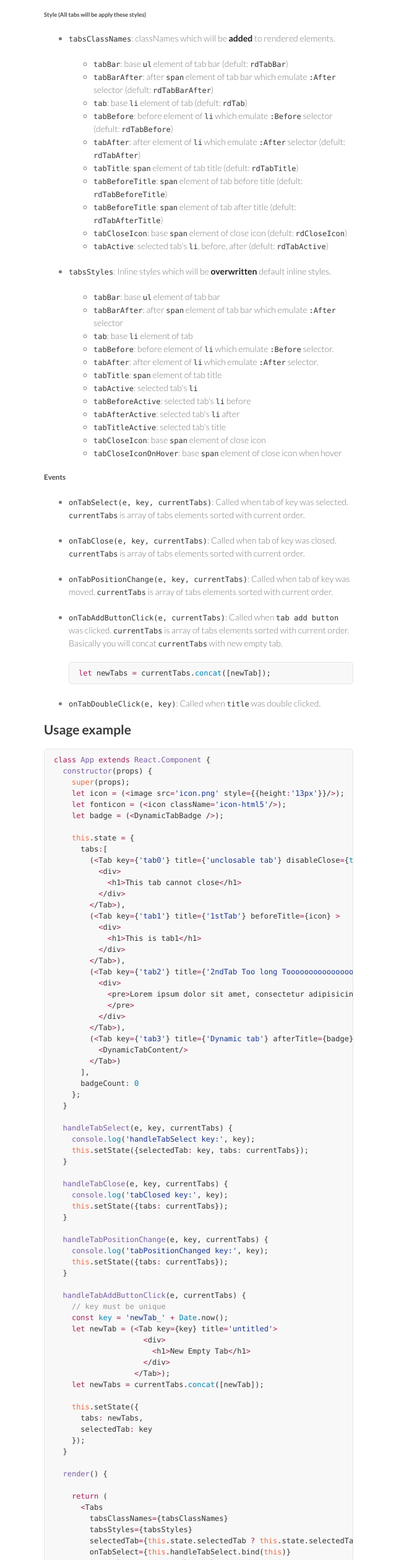
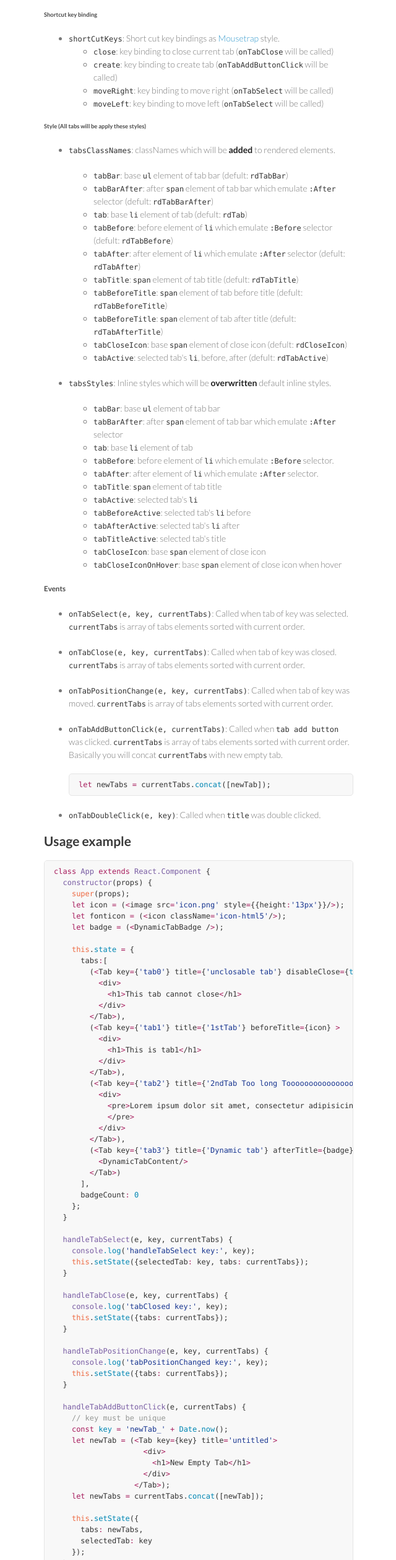
Before and after one commit to georgeOsdDev/react-draggable-tab, a plain HTML site: page index.html in a window 1280 px wide. Shown: the part 2689-5206 px from the top of the page at 62% size, without its empty margins (499-1139 px from the left). Drawn offline with Linux system fonts and the light colour scheme.

```diff
--- a/index.html
+++ b/index.html
@@ -147,6 +147,26 @@
 </ul>
 
 <h6>
+<a id="shortcut-key-binding" class="anchor" href="#shortcut-key-binding" aria-hidden="true"><span class="octicon octicon-link"></span></a>Shortcut key binding</h6>
+
+<ul>
+<li>
+<code>shortCutKeys</code>: Short cut key bindings as <a href="https://craig.is/killing/mice">Mousetrap</a> style.
+
+<ul>
+<li>
+<code>close</code>: key binding to close current tab (<code>onTabClose</code> will be called)</li>
+<li>
+<code>create</code>: key binding to create tab (<code>onTabAddButtonClick</code> will be called)</li>
+<li>
+<code>moveRight</code>: key binding to move right (<code>onTabSelect</code> will be called)</li>
+<li>
+<code>moveLeft</code>: key binding to move left (<code>onTabSelect</code> will be called)</li>
+</ul>
+</li>
+</ul>
+
+<h6>
 <a id="style-all-tabs-will-be-apply-these-styles" class="anchor" href="#style-all-tabs-will-be-apply-these-styles" aria-hidden="true"><span class="octicon octicon-link"></span></a>Style (All tabs will be apply these styles)</h6>
 
 <ul>
@@ -239,7 +259,7 @@
     <span class="pl-k">let</span> fonticon <span class="pl-k">=</span> (<span class="pl-k">&lt;</span>icon className<span class="pl-k">=</span><span class="pl-s"><span class="pl-pds">'</span>icon-html5<span class="pl-pds">'</span></span>/<span class="pl-k">&gt;</span>);
     <span class="pl-k">let</span> badge <span class="pl-k">=</span> (<span class="pl-k">&lt;</span>DynamicTabBadge /<span class="pl-k">&gt;</span>);
 
-    <span class="pl-v">this</span>.state <span class="pl-k">=</span> {
+    <span class="pl-v">this</span>.<span class="pl-c1">state</span> <span class="pl-k">=</span> {
       tabs<span class="pl-k">:</span>[
         (<span class="pl-k">&lt;</span>Tab key<span class="pl-k">=</span>{<span class="pl-s"><span class="pl-pds">'</span>tab0<span class="pl-pds">'</span></span>} title<span class="pl-k">=</span>{<span class="pl-s"><span class="pl-pds">'</span>unclosable tab<span class="pl-pds">'</span></span>} disableClose<span class="pl-k">=</span>{<span class="pl-c1">true</span>} <span class="pl-k">&gt;</span>
           <span class="pl-k">&lt;</span>div<span class="pl-k">&gt;</span>
@@ -267,22 +287,22 @@
 
   <span class="pl-en">handleTabSelect</span>(<span class="pl-smi">e</span>, <span class="pl-smi">key</span>, <span class="pl-smi">currentTabs</span>) {
     <span class="pl-en">console</span><span class="pl-c1">.log</span>(<span class="pl-s"><span class="pl-pds">'</span>handleTabSelect key:<span class="pl-pds">'</span></span>, key);
-    <span class="pl-v">this</span>.setState({selectedTab<span class="pl-k">:</span> key, tabs<span class="pl-k">:</span> currentTabs});
+    <span class="pl-v">this</span>.<span class="pl-c1">setState</span>({selectedTab<span class="pl-k">:</span> key, tabs<span class="pl-k">:</span> currentTabs});
   }
 
   <span class="pl-en">handleTabClose</span>(<span class="pl-smi">e</span>, <span class="pl-smi">key</span>, <span class="pl-smi">currentTabs</span>) {
     <span class="pl-en">console</span><span class="pl-c1">.log</span>(<span class="pl-s"><span class="pl-pds">'</span>tabClosed key:<span class="pl-pds">'</span></span>, key);
-    <span class="pl-v">this</span>.setState({tabs<span class="pl-k">:</span> currentTabs});
+    <span class="pl-v">this</span>.<span class="pl-c1">setState</span>({tabs<span class="pl-k">:</span> currentTabs});
   }
 
   <span class="pl-en">handleTabPositionChange</span>(<span class="pl-smi">e</span>, <span class="pl-smi">key</span>, <span class="pl-smi">currentTabs</span>) {
     <span class="pl-en">console</span><span class="pl-c1">.log</span>(<span class="pl-s"><span class="pl-pds">'</span>tabPositionChanged key:<span class="pl-pds">'</span></span>, key);
-    <span class="pl-v">this</span>.setState({tabs<span class="pl-k">:</span> currentTabs});
+    <span class="pl-v">this</span>.<span class="pl-c1">setState</span>({tabs<span class="pl-k">:</span> currentTabs});
   }
 
   <span class="pl-en">handleTabAddButtonClick</span>(<span class="pl-smi">e</span>, <span class="pl-smi">currentTabs</span>) {
     <span class="pl-c">// key must be unique</span>
-    <span class="pl-k">const</span> <span class="pl-c1">key</span> <span class="pl-k">=</span> <span class="pl-s"><span class="pl-pds">'</span>newTab_<span class="pl-pds">'</span></span> <span class="pl-k">+</span> <span class="pl-c1">Date</span>.now();
+    <span class="pl-k">const</span> <span class="pl-c1">key</span> <span class="pl-k">=</span> <span class="pl-s"><span class="pl-pds">'</span>newTab_<span class="pl-pds">'</span></span> <span class="pl-k">+</span> <span class="pl-c1">Date</span>.<span class="pl-c1">now</span>();
     <span class="pl-k">let</span> newTab <span class="pl-k">=</span> (<span class="pl-k">&lt;</span>Tab key<span class="pl-k">=</span>{key} title<span class="pl-k">=</span><span class="pl-s"><span class="pl-pds">'</span>untitled<span class="pl-pds">'</span></span><span class="pl-k">&gt;</span>
                     <span class="pl-k">&lt;</span>div<span class="pl-k">&gt;</span>
                       <span class="pl-k">&lt;</span>h1<span class="pl-k">&gt;</span>New Empty Tab<span class="pl-k">&lt;</span>/h1<span class="pl-k">&gt;</span>
@@ -290,7 +310,7 @@
                   <span class="pl-k">&lt;</span>/Tab<span class="pl-k">&gt;</span>);
     <span class="pl-k">let</span> newTabs <span class="pl-k">=</span> currentTabs.<span class="pl-c1">concat</span>([newTab]);
 
-    <span class="pl-v">this</span>.setState({
+    <span class="pl-v">this</span>.<span class="pl-c1">setState</span>({
       tabs<span class="pl-k">:</span> newTabs,
       selectedTab<span class="pl-k">:</span> key
     });
@@ -302,12 +322,20 @@
       <span class="pl-k">&lt;</span>Tabs
         tabsClassNames<span class="pl-k">=</span>{tabsClassNames}
         tabsStyles<span class="pl-k">=</span>{tabsStyles}
-        selectedTab<span class="pl-k">=</span>{<span class="pl-v">this</span>.state.selectedTab <span class="pl-k">?</span> <span class="pl-v">this</span>.state.selectedTab <span class="pl-k">:</span> <span class="pl-s"><span class="pl-pds">"</span>tab2<span class="pl-pds">"</span></span>}
-        onTabSelect<span class="pl-k">=</span>{<span class="pl-v">this</span>.handleTabSelect.bind(<span class="pl-v">this</span>)}
-        onTabClose<span class="pl-k">=</span>{<span class="pl-v">this</span>.handleTabClose.bind(<span class="pl-v">this</span>)}
-        onTabAddButtonClick<span class="pl-k">=</span>{<span class="pl-v">this</span>.handleTabAddButtonClick.bind(<span class="pl-v">this</span>)}
-        onTabPositionChange<span class="pl-k">=</span>{<span class="pl-v">this</span>.handleTabPositionChange.bind(<span class="pl-v">this</span>)}
-        tabs<span class="pl-k">=</span>{<span class="pl-v">this</span>.state.tabs}
+        selectedTab<span class="pl-k">=</span>{<span class="pl-v">this</span>.<span class="pl-c1">state</span>.<span class="pl-c1">selectedTab</span> <span class="pl-k">?</span> <span class="pl-v">this</span>.<span class="pl-c1">state</span>.<span class="pl-c1">selectedTab</span> <span class="pl-k">:</span> <span class="pl-s"><span class="pl-pds">"</span>tab2<span class="pl-pds">"</span></span>}
+        onTabSelect<span class="pl-k">=</span>{<span class="pl-v">this</span>.<span class="pl-c1">handleTabSelect</span>.<span class="pl-c1">bind</span>(<span class="pl-v">this</span>)}
+        onTabClose<span class="pl-k">=</span>{<span class="pl-v">this</span>.<span class="pl-c1">handleTabClose</span>.<span class="pl-c1">bind</span>(<span class="pl-v">this</span>)}
+        onTabAddButtonClick<span class="pl-k">=</span>{<span class="pl-v">this</span>.<span class="pl-c1">handleTabAddButtonClick</span>.<span class="pl-c1">bind</span>(<span class="pl-v">this</span>)}
+        onTabPositionChange<span class="pl-k">=</span>{<span class="pl-v">this</span>.<span class="pl-c1">handleTabPositionChange</span>.<span class="pl-c1">bind</span>(<span class="pl-v">this</span>)}
+        tabs<span class="pl-k">=</span>{<span class="pl-v">this</span>.<span class="pl-c1">state</span>.<span class="pl-c1">tabs</span>}
+        shortCutKeys<span class="pl-k">=</span>{
+          {
+            <span class="pl-s"><span class="pl-pds">'</span>close<span class="pl-pds">'</span></span><span class="pl-k">:</span> [<span class="pl-s"><span class="pl-pds">'</span>alt+command+w<span class="pl-pds">'</span></span>, <span class="pl-s"><span class="pl-pds">'</span>alt+ctrl+w<span class="pl-pds">'</span></span>],
+            <span class="pl-s"><span class="pl-pds">'</span>create<span class="pl-pds">'</span></span><span class="pl-k">:</span> [<span class="pl-s"><span class="pl-pds">'</span>alt+command+t<span class="pl-pds">'</span></span>, <span class="pl-s"><span class="pl-pds">'</span>alt+ctrl+t<span class="pl-pds">'</span></span>],
+            <span class="pl-s"><span class="pl-pds">'</span>moveRight<span class="pl-pds">'</span></span><span class="pl-k">:</span> [<span class="pl-s"><span class="pl-pds">'</span>alt+command+tab<span class="pl-pds">'</span></span>, <span class="pl-s"><span class="pl-pds">'</span>alt+ctrl+tab<span class="pl-pds">'</span></span>],
+            <span class="pl-s"><span class="pl-pds">'</span>moveLeft<span class="pl-pds">'</span></span><span class="pl-k">:</span> [<span class="pl-s"><span class="pl-pds">'</span>shift+alt+command+tab<span class="pl-pds">'</span></span>, <span class="pl-s"><span class="pl-pds">'</span>shift+alt+ctrl+tab<span class="pl-pds">'</span></span>]
+          }
+        }
       /<span class="pl-k">&gt;</span>
     )
   }
```
Also changed, not shown: params.json (+1 -1 lines).
